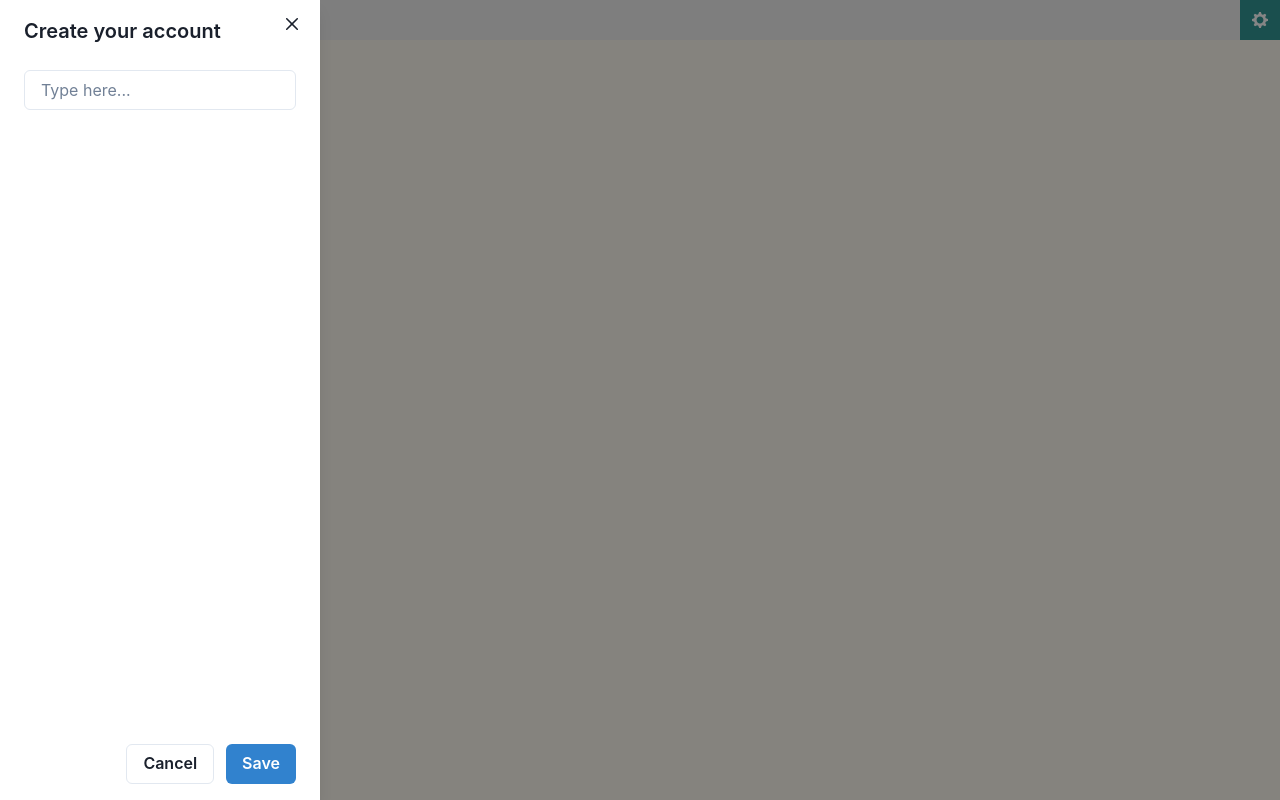
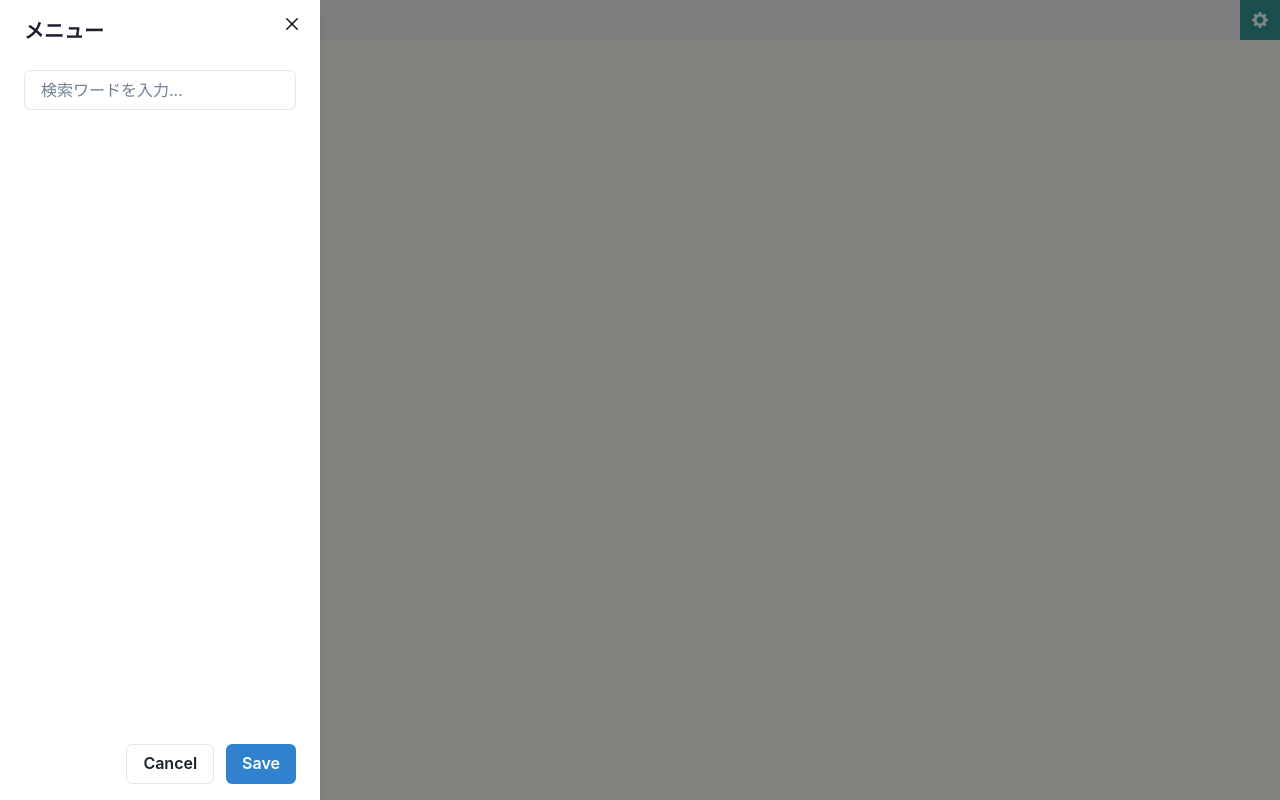
Before and after one commit to Pregum/git-command-generator, a Next.js app: page /home in a window 1280 px wide. Both pictures are taken after a click on the button 20 px from the left and 20 px from the top of the page. Built offline with nearby package versions, Linux system fonts and the light colour scheme.

Commit message:
update: 全体の記述場所を調整

```diff
--- a/src/components/page/Home/Home.tsx
+++ b/src/components/page/Home/Home.tsx
@@ -1,7 +1,15 @@
 import { MyHeader } from '@/components/ui/MyHeader'
+import { Box, Flex } from '@chakra-ui/react'
 
 export type Props = React.PropsWithChildren<{}>
 
 export const Home: React.FC<Props> = ({ children }) => {
-  return <MyHeader />
+  return (
+    <Flex direction='column' h='100vh'>
+      <MyHeader />
+      <Box bg='orange.50' h='100%'>
+        hoge
+      </Box>
+    </Flex>
+  )
 }
--- a/src/components/ui/MyDrawer/MyDrawer.tsx
+++ b/src/components/ui/MyDrawer/MyDrawer.tsx
@@ -3,21 +3,17 @@ import { useDisclosure, Button, Drawer, DrawerOverlay, DrawerContent, DrawerClos
 export type Props = React.PropsWithChildren<{ isOpen: boolean; onClose: () => void; }>;
 
 export const MyDrawer: React.FC<Props> = ({ isOpen, onClose, children }) => {
-  // const { isOpen, onOpen, onClose } = useDisclosure()
 
   return (
     <>
-      {/* <Button colorScheme='teal' onClick={onOpen}>
-        Open
-      </Button> */}
-      <Drawer isOpen={isOpen} placement='left' onClose={onClose}>
+      <Drawer isOpen={isOpen} placement='left' onClose={onClose} >
         <DrawerOverlay />
         <DrawerContent>
           <DrawerCloseButton />
-          <DrawerHeader>Create your account</DrawerHeader>
+          <DrawerHeader>メニュー</DrawerHeader>
 
           <DrawerBody>
-            <Input placeholder='Type here...' />
+            <Input placeholder='検索ワードを入力...' />
           </DrawerBody>
 
           <DrawerFooter>
--- a/src/components/ui/MyHeader/MyHeader.tsx
+++ b/src/components/ui/MyHeader/MyHeader.tsx
@@ -36,7 +36,7 @@ export const MyHeader: React.FC<Props> = ({ children }) => {
   const { isOpen, onOpen, onClose } = useDisclosure()
 
   return (
-    <Flex direction='column' h='100vh'>
+    <>
       <Box bg='blackAlpha.100' w='100%' h='40px' color='white'>
         <HStack spacing={0}>
           <Square size={'40px'}>
@@ -91,9 +91,6 @@ export const MyHeader: React.FC<Props> = ({ children }) => {
           </Square>
         </HStack>
       </Box>
-      <Box bg='orange.50' h='100%'>
-        hoge
-      </Box>
-    </Flex>
+    </>
   )
 }
```
